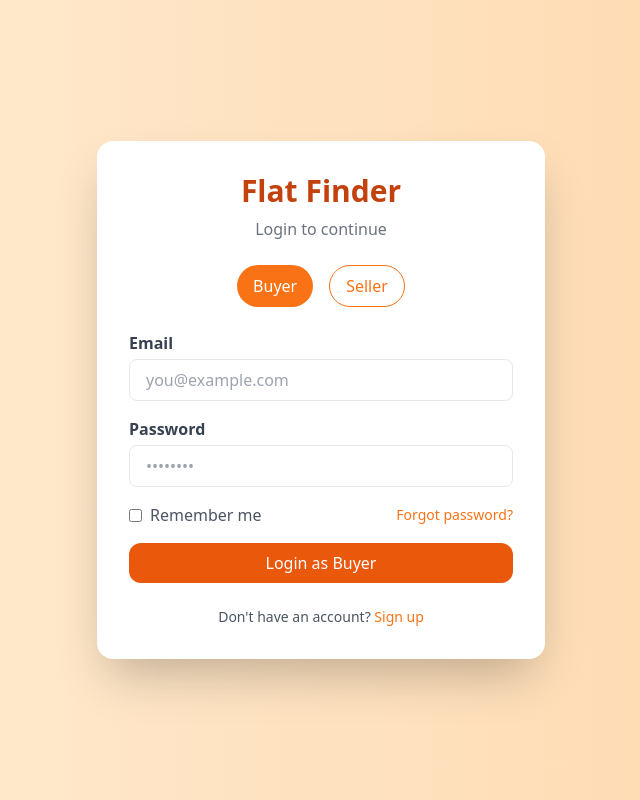
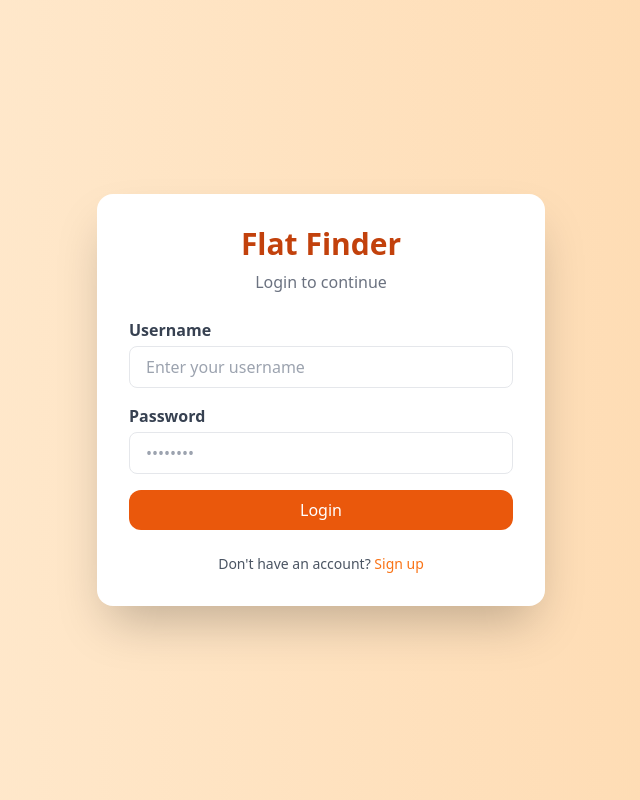
Before and after one commit to Himel-Tasrif/Flat-Finder, a Flask app: page /login in a window 1280 px wide. Shown: the whole page, without its empty margins (319-959 px from the left). Run offline with Flask 3, Linux system fonts and the light colour scheme; parts of the project's set-up code (start-up, migrations or seed data) failed here and were passed over; some libraries are stand-ins or nearby versions.

Commit message:
Login Page

```diff
--- a/server/templates/loginPage.html
+++ b/server/templates/loginPage.html
@@ -12,19 +12,22 @@
     <h2 class="text-3xl font-bold text-center text-orange-700 mb-2">Flat Finder</h2>
     <p class="text-center text-gray-500 mb-6">Login to continue</p>
 
-    <!-- Role Selector -->
-    <div class="flex justify-center gap-4 mb-6">
-      <button id="buyerBtn" class="role-btn px-4 py-2 rounded-full text-white bg-orange-500 hover:bg-orange-600 transition duration-300">Buyer</button>
-      <button id="sellerBtn" class="role-btn px-4 py-2 rounded-full text-orange-500 bg-white border border-orange-500 hover:bg-orange-100 transition duration-300">Seller</button>
-    </div>
+    <!-- Flash Message -->
+    {% with messages = get_flashed_messages() %}
+      {% if messages %}
+        <div class="bg-red-100 text-red-800 text-sm text-center p-2 rounded mb-4">
+          {% for message in messages %}
+            {{ message }}
+          {% endfor %}
+        </div>
+      {% endif %}
+    {% endwith %}
 
     <!-- Login Form -->
-    <form id="loginForm" class="space-y-4">
-      <input type="hidden" id="role" name="role" value="buyer">
-
+    <form id="loginForm" action="/login" method="POST" class="space-y-4">
       <div>
-        <label for="email" class="block text-gray-700 font-semibold">Email</label>
-        <input type="email" id="email" name="email" placeholder="you@example.com"
+        <label for="username" class="block text-gray-700 font-semibold">Username</label>
+        <input type="text" id="username" name="username" placeholder="Enter your username"
                class="w-full mt-1 px-4 py-2 border rounded-lg focus:outline-none focus:ring-2 focus:ring-orange-500" required />
       </div>
       <div>
@@ -33,49 +36,16 @@
                class="w-full mt-1 px-4 py-2 border rounded-lg focus:outline-none focus:ring-2 focus:ring-orange-500" required />
       </div>
 
-      <div class="flex items-center justify-between">
-        <label class="inline-flex items-center">
-          <input type="checkbox" class="form-checkbox text-orange-600">
-          <span class="ml-2 text-gray-600">Remember me</span>
-        </label>
-        <a href="#" class="text-sm text-orange-500 hover:underline">Forgot password?</a>
-      </div>
-
       <button type="submit"
               class="w-full bg-orange-600 text-white py-2 rounded-xl hover:bg-orange-700 transition duration-300">
-        Login as <span id="roleLabel">Buyer</span>
+        Login
       </button>
     </form>
 
     <p class="mt-6 text-center text-sm text-gray-600">
       Don't have an account?
-      <a href="#" class="text-orange-500 hover:underline">Sign up</a>
+      <a href="/register" class="text-orange-500 hover:underline">Sign up</a>
     </p>
   </div>
-
-  <script>
-    const buyerBtn = document.getElementById("buyerBtn");
-    const sellerBtn = document.getElementById("sellerBtn");
-    const roleInput = document.getElementById("role");
-    const roleLabel = document.getElementById("roleLabel");
-
-    buyerBtn.addEventListener("click", () => {
-      roleInput.value = "buyer";
-      roleLabel.textContent = "Buyer";
-      buyerBtn.classList.replace("bg-white", "bg-orange-500");
-      buyerBtn.classList.replace("text-orange-500", "text-white");
-      sellerBtn.classList.replace("bg-orange-500", "bg-white");
-      sellerBtn.classList.replace("text-white", "text-orange-500");
-    });
-
-    sellerBtn.addEventListener("click", () => {
-      roleInput.value = "seller";
-      roleLabel.textContent = "Seller";
-      sellerBtn.classList.replace("bg-white", "bg-orange-500");
-      sellerBtn.classList.replace("text-orange-500", "text-white");
-      buyerBtn.classList.replace("bg-orange-500", "bg-white");
-      buyerBtn.classList.replace("text-white", "text-orange-500");
-    });
-  </script>
 </body>
 </html>
```
